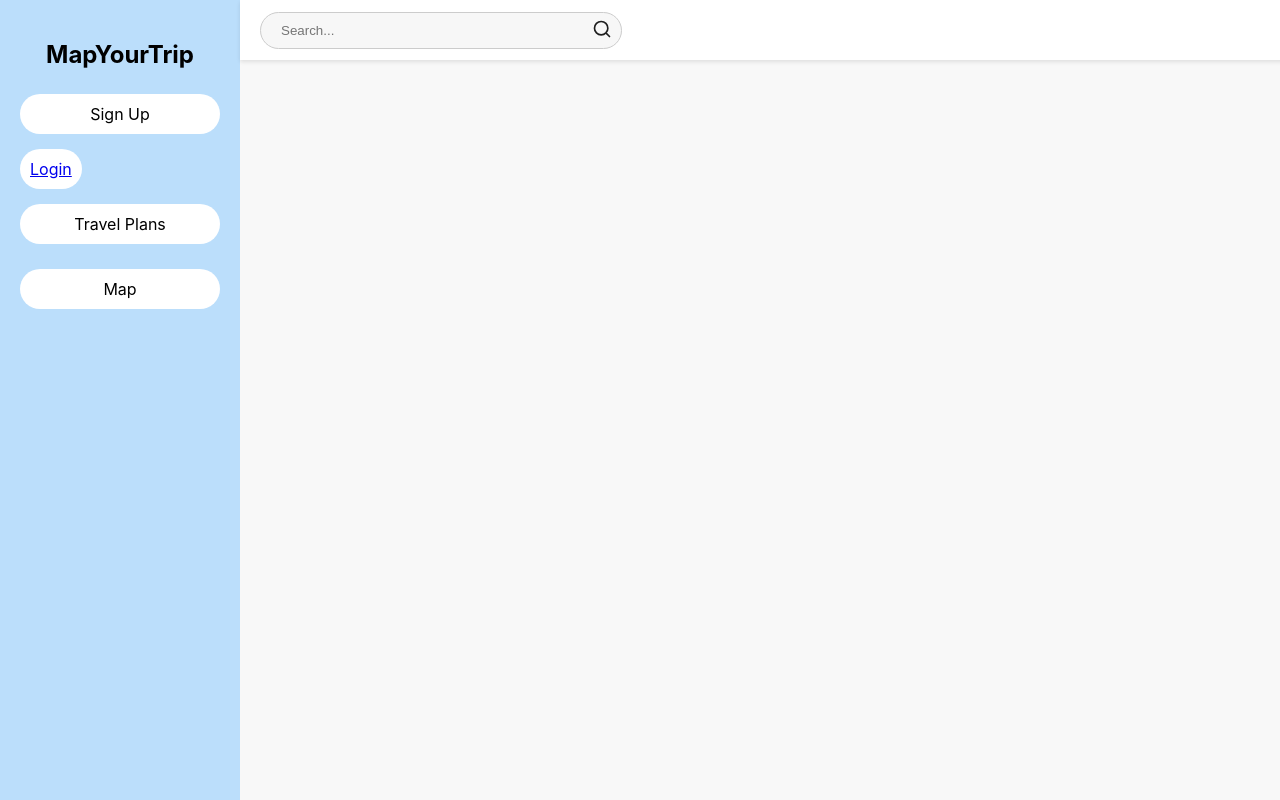
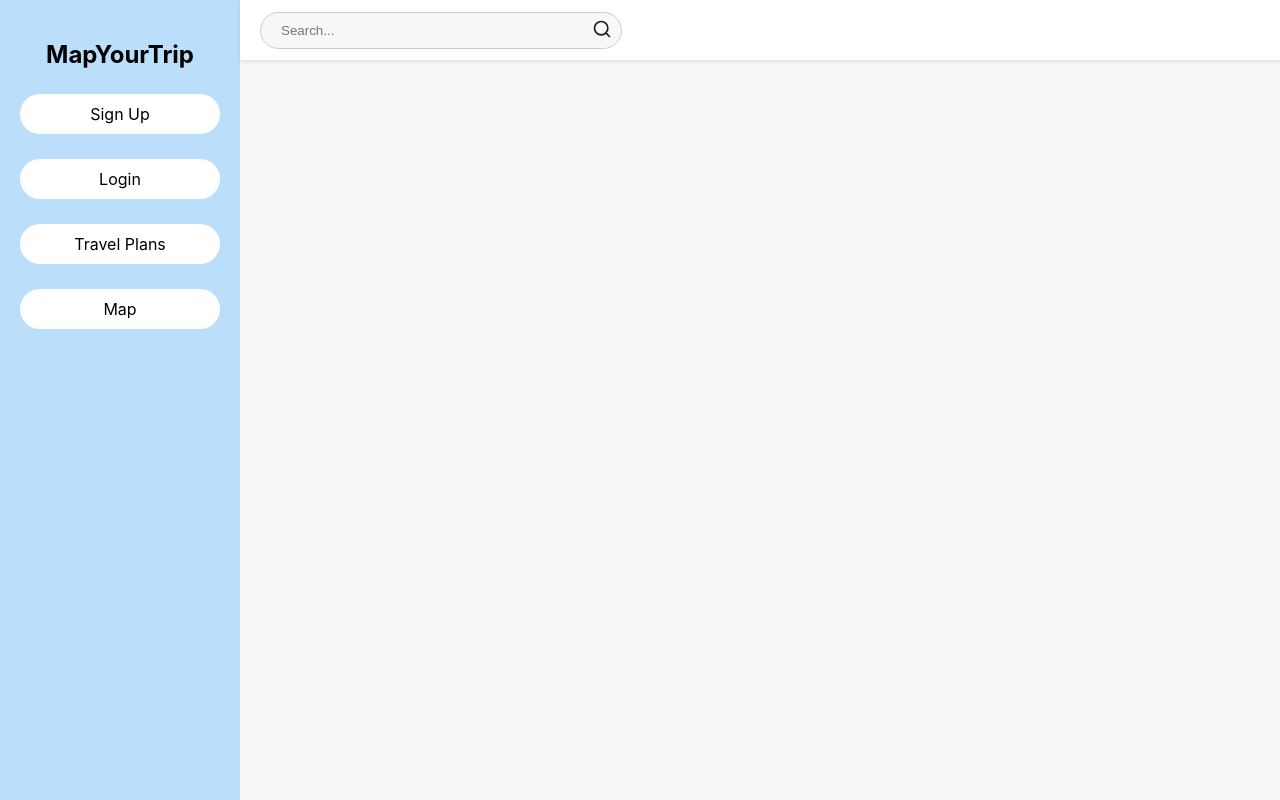
Before and after one commit to smartPotatoo/MapYourTrip_Front, a React (Create React App) app: page / in a window 1280 px wide. Built offline with nearby package versions, Linux system fonts and the light colour scheme.

Commit message:
[MOD] : Sidebar.css의 login버튼 수정

```diff
--- a/src/styles/Sidebar.css
+++ b/src/styles/Sidebar.css
@@ -20,4 +20,7 @@
   border-radius: 30px;
   text-align: center;
   cursor: pointer;
+  text-decoration: none;
+  color: inherit;
+  display: block;
 }
```
